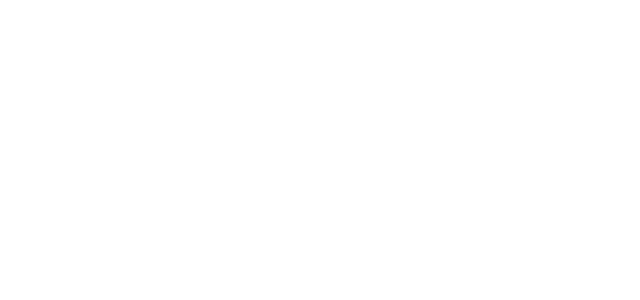
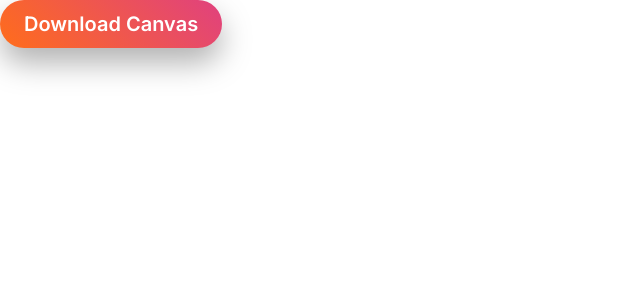
Before and after one commit to LRusinov/MS-Paint-Web-2023, an Angular app in the folder client/: page /#/file-saver in a window 1280 px wide. Before the commit this address led to /#/. Shown: the top 300 px of the page, without its empty margins (0-640 px from the left). Built offline with nearby package versions, Linux system fonts and the light colour scheme.

Commit message:
Added file saver component.

```diff
--- a/client/src/app/app-routing.module.ts
+++ b/client/src/app/app-routing.module.ts
@@ -2,6 +2,7 @@
 import { RouterModule, Routes } from '@angular/router';
 import { PaintingPageComponent } from './components/painting-page/painting-page.component';
 import { ToolbarComponent } from './components/toolbar/toolbar.component';
+import { FileSaverComponent } from './components/file-saver/file-saver.component';
 
 const routes: Routes = [
   {
@@ -12,6 +13,10 @@
     path: 'toolbar',
     component: ToolbarComponent,
   },
+  {
+    path: 'file-saver',
+    component: FileSaverComponent,
+  },
 ];
 
 @NgModule({
--- a/client/src/app/app.module.ts
+++ b/client/src/app/app.module.ts
@@ -10,9 +10,10 @@
 import { HttpClientModule } from '@angular/common/http';
 import { MatMenuModule } from '@angular/material/menu';
 import { MatButtonToggleModule } from '@angular/material/button-toggle';
+import { FileSaverComponent } from './components/file-saver/file-saver.component';
 
 @NgModule({
-  declarations: [AppComponent, PaintingPageComponent, ToolbarComponent],
+  declarations: [AppComponent, PaintingPageComponent, ToolbarComponent, FileSaverComponent],
   imports: [
     BrowserModule,
     AppRoutingModule,
--- /dev/null
+++ b/client/src/app/components/file-saver/file-saver.component.css
@@ -0,0 +1,35 @@
+body {
+    background: rgb(15 19 22);
+    padding: 1rem;
+    }
+    canvas {
+    width: 700px;
+    height: 425px;
+    margin: 0 1rem 0 0;
+    border-radius: 10px;
+    }
+
+    button {
+        background: linear-gradient(45deg, #ff6d1b, #e0417f);
+        font-size: 1.25rem;
+        padding: 0.75rem 1.5rem;
+        line-height: 1.5rem;
+        will-change: transform, filter;
+        margin: 0 0 1rem 0;
+        transition: all 0.15s ease-out;
+        cursor: pointer;
+        border-radius: 100px;
+        display: block;
+        display: block;
+        border: none;
+        color: white;
+        font-family: Inter, sans-serif;
+        filter: drop-shadow(0 15px 15px rgba(0,0,0,0.3));
+        font-variation-settings: 'wght' 600;
+        perspective-origin: 0 0;
+        letter-spacing: 0;
+    }
+
+    button:hover {
+    transform: scale(1.04);
+    }
--- /dev/null
+++ b/client/src/app/components/file-saver/file-saver.component.html
@@ -0,0 +1,9 @@
+<button id="download" (click)="downloadCanvas()">Download Canvas</button>
+<canvas id="canvas"></canvas>
+
+<link rel="preconnect" href="https://fonts.googleapis.com" />
+<link rel="preconnect" href="https://fonts.gstatic.com" crossorigin />
+<link
+  href="https://fonts.googleapis.com/css2?family=Inter:wght@400;600;700&display=swap"
+  rel="stylesheet"
+/>
--- /dev/null
+++ b/client/src/app/components/file-saver/file-saver.component.ts
@@ -0,0 +1,26 @@
+import { Component } from '@angular/core';
+
+@Component({
+  selector: 'app-file-saver',
+  templateUrl: './file-saver.component.html',
+  styleUrls: ['./file-saver.component.css'],
+})
+export class FileSaverComponent {
+  title = 'my-app';
+
+  //downloadButton = document.getElementById('download');
+
+  downloadCanvas() {
+    let canvas = <HTMLCanvasElement>document.getElementById('canvas');
+    let canvasUrl = canvas.toDataURL('image/jpeg', 0.5);
+
+    console.log(canvasUrl);
+    const createEl = document.createElement('a');
+    createEl.href = canvasUrl;
+    createEl.download = 'download-canvas';
+    createEl.click();
+    createEl.remove();
+  }
+
+  //this.downloadButton.addEventListener('click', )
+}
```
Also changed, not shown: 1 other file (tests, documents, lock files or other folders).
